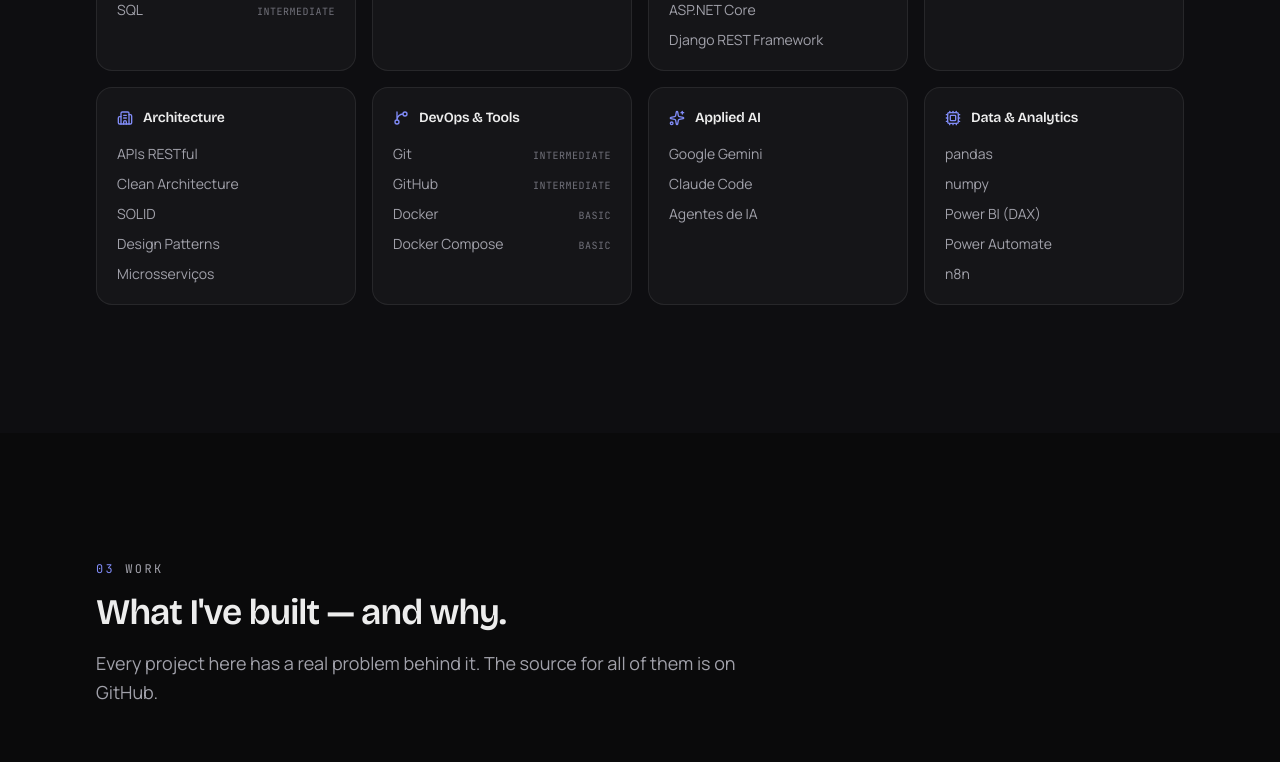
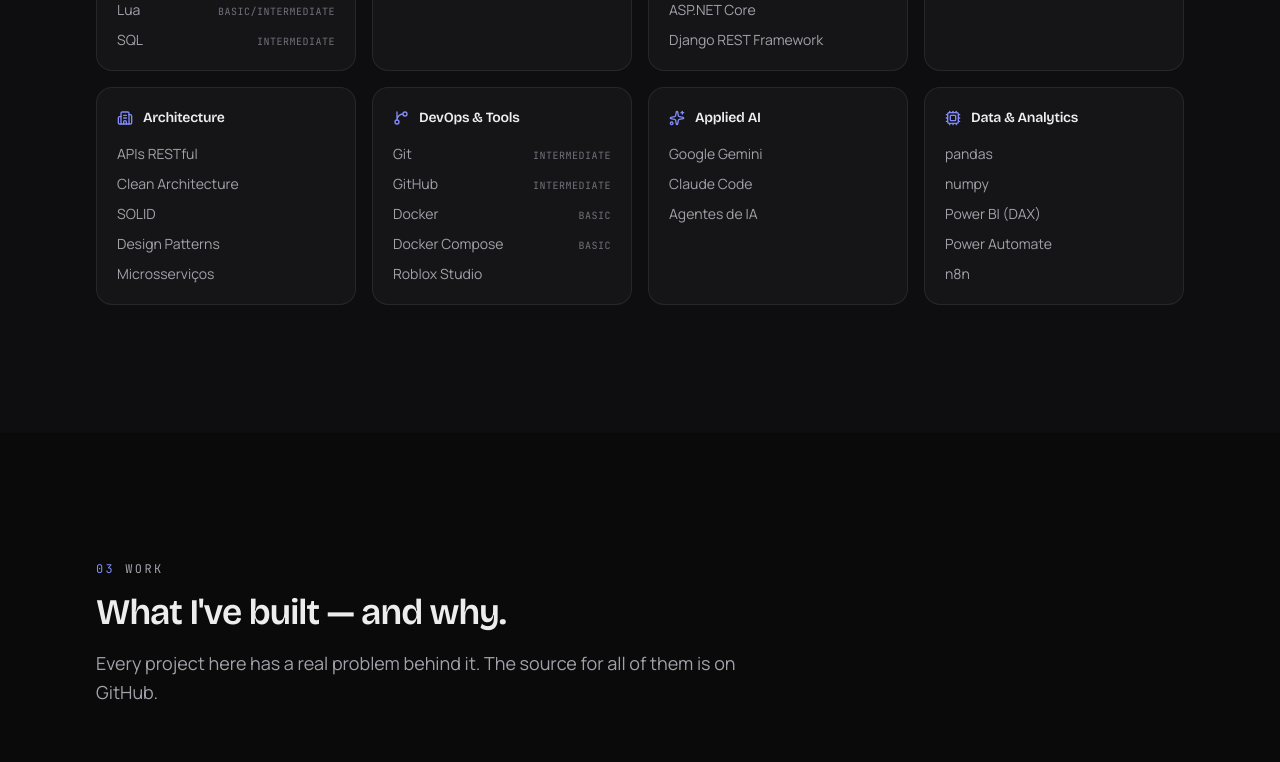
Before and after one commit to AdriYNishimoto/AdriYNishi-Portfolio, a Next.js app: page /en in a window 1280 px wide. Shown: the part 2264-3026 px from the top of the page. Built offline with nearby package versions, Linux system fonts and the light colour scheme.

Commit message:
feat: add Lua and Roblox Studio from updated CV

```diff
--- a/src/content/tech.ts
+++ b/src/content/tech.ts
@@ -19,6 +19,7 @@ export const techGroups: TechGroup[] = [
       { name: "TypeScript", level: "intermediate" },
       { name: "Python", level: "intermediate" },
       { name: "C#", level: "basicIntermediate" },
+      { name: "Lua", level: "basicIntermediate" },
       { name: "SQL", level: "intermediate" },
     ],
   },
@@ -73,6 +74,7 @@ export const techGroups: TechGroup[] = [
       { name: "GitHub", level: "intermediate" },
       { name: "Docker", level: "basic" },
       { name: "Docker Compose", level: "basic" },
+      { name: "Roblox Studio" },
     ],
   },
   {
```
